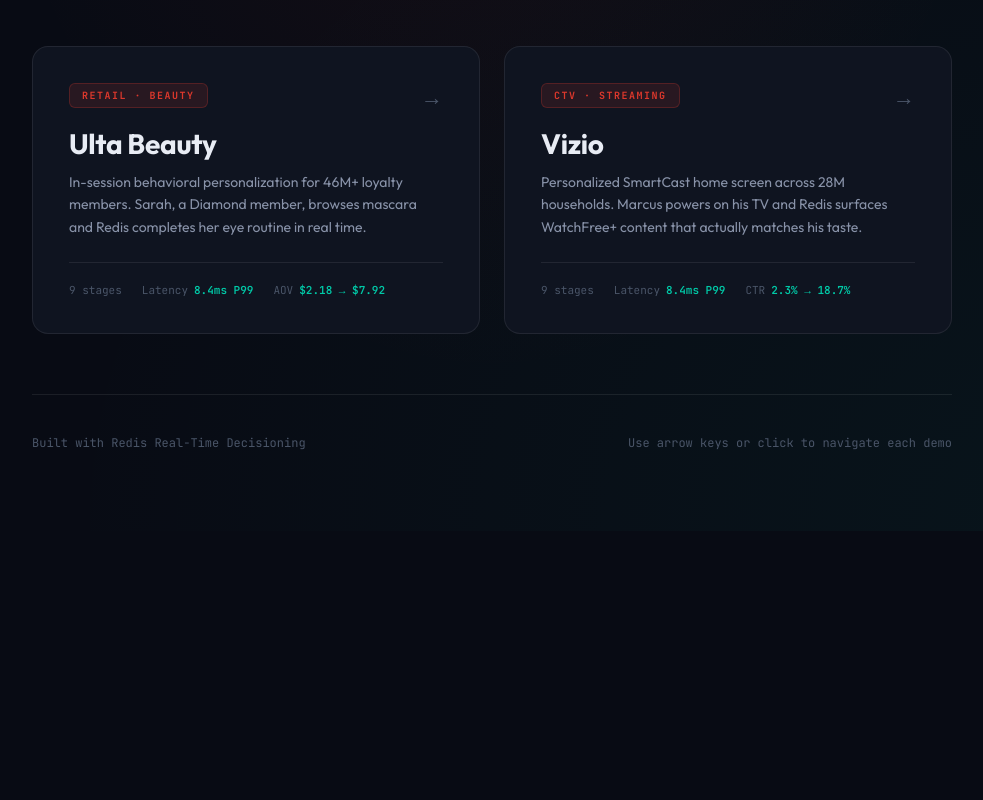
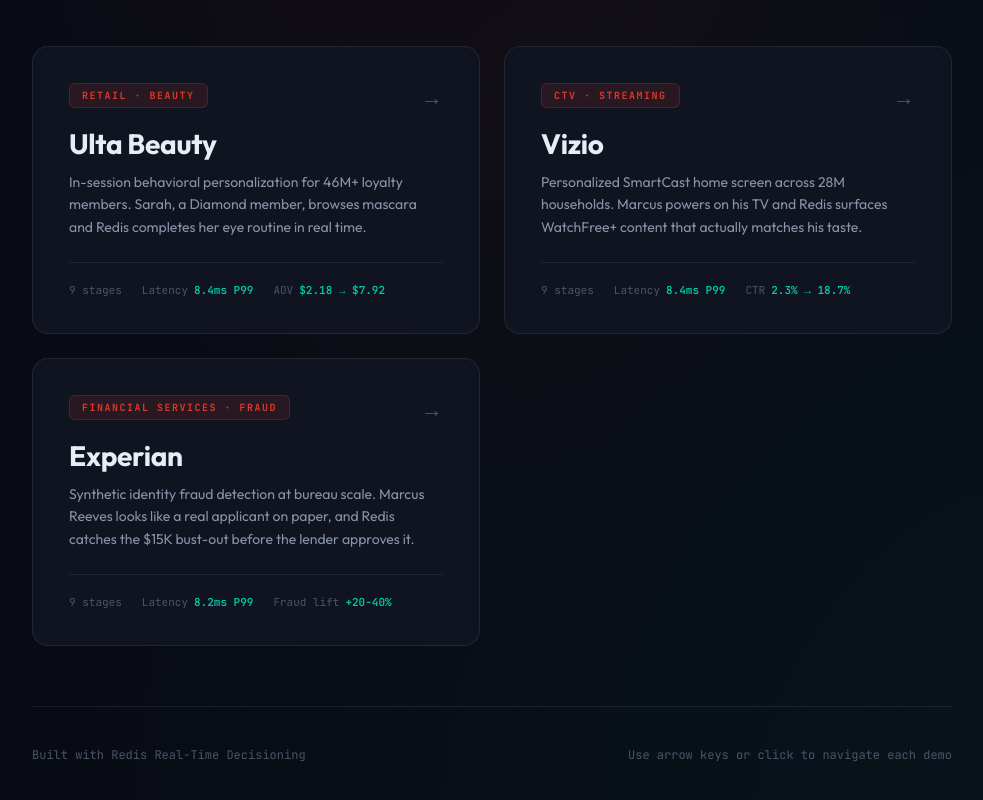
Before and after one commit to jasonmarra-redis/redis-demos, a plain HTML site: page index.html in a window 1280 px wide. Shown: the part 440-1240 px from the top of the page, without its empty margins (148-1131 px from the left). Before the commit the page ends 971 px from the top, so only its background shows below. Drawn offline with Linux system fonts and the light colour scheme.

Commit message:
Add Experian card to landing page

```diff
--- a/index.html
+++ b/index.html
@@ -77,6 +77,17 @@
         <span>CTR <b>2.3% &rarr; 18.7%</b></span>
       </div>
     </a>
+<a class="card" href="/experian">
+      <span class="arrow">&rarr;</span>
+      <div class="badge">Financial Services &middot; Fraud</div>
+      <h2>Experian</h2>
+      <p>Synthetic identity fraud detection at bureau scale. Marcus Reeves looks like a real applicant on paper, and Redis catches the $15K bust-out before the lender approves it.</p>
+      <div class="meta">
+        <span>9 stages</span>
+        <span>Latency <b>8.2ms P99</b></span>
+        <span>Fraud lift <b>+20-40%</b></span>
+      </div>
+    </a>
 
   </div>
 
```
